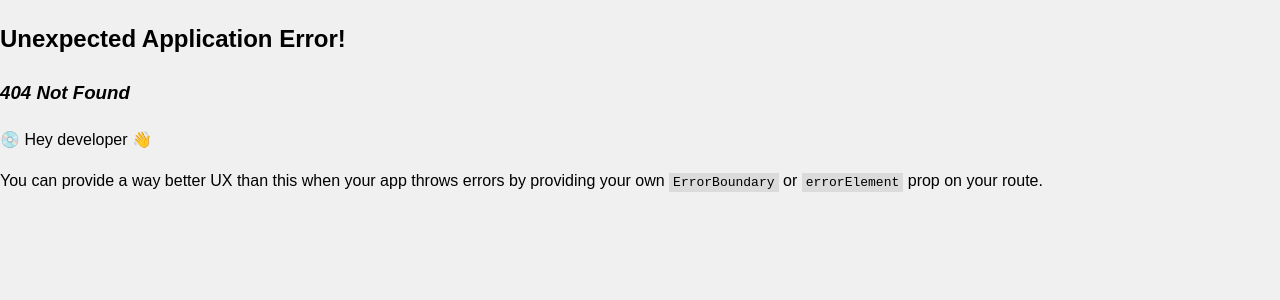
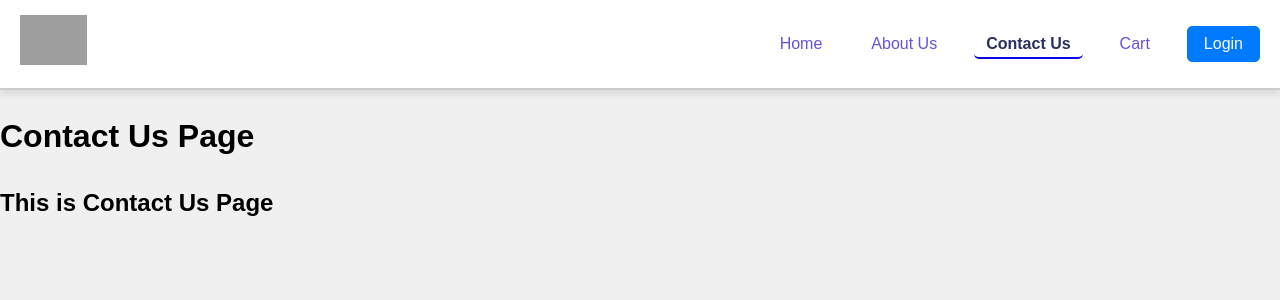
Before and after one commit to rajushah404/React-Chapter-1, a React (Vite) app: page /contact in a window 1280 px wide. Before the commit this address had no page. Shown: the top 300 px of the page. Built offline with nearby package versions, Linux system fonts and the light colour scheme; grey boxes are pictures that could not be loaded.

Commit message:
router added

```diff
--- a/index.css
+++ b/index.css
@@ -3,11 +3,8 @@ body {
   margin: 0;
   padding: 0;
   font-family: 'Arial', sans-serif;
-  /* Classic, simple font */
-  background-color: #f0f0f0;
-  /* Light gray background */
-  color: #000;
-  /* Black text */
+  background-color: #f0f0f0; /* Light gray background */
+  color: #000; /* Black text */
   line-height: 1.6;
 }
 
@@ -16,46 +13,69 @@ body {
   display: flex;
   justify-content: space-between;
   align-items: center;
-  padding: 10px 20px;
-  background-color: #fff;
-  /* White background */
-  border-bottom: 1px solid #ccc;
-  /* Simple border */
+  padding: 15px 20px;
+  background-color: #fff; /* White background */
+  border-bottom: 2px solid #ccc; /* Subtle bottom border */
+  box-shadow: 0px 4px 8px rgba(0, 0, 0, 0.1); /* Soft shadow */
 }
 
 .logo-container .logo {
   height: 50px;
 }
 
+/* Navigation Styles */
 .nav-items ul {
   list-style: none;
   display: flex;
-  gap: 20px;
+  gap: 25px;
   margin: 0;
   padding: 0;
+  align-items: center;
 }
 
 .nav-items ul li {
   font-size: 16px;
   cursor: pointer;
-  color: #333;
-  /* Dark gray text */
+  font-weight: 500; /* Slightly bold */
 }
 
-.nav-items ul li:hover {
-  color: #007bff;
-  /* Blue on hover */
-  text-decoration: underline;
+.nav-items ul li .nav-link {
+  text-decoration: none;
+  color: #6153e0; /* Dark gray */
+  transition: color 0.3s ease, font-weight 0.3s ease;
+  padding: 8px 12px;
+  border-radius: 5px;
 }
 
+/* Hover Effect */
+.nav-items ul li .nav-link:hover {
+  color: #007bff; /* Blue */
+  background-color: rgba(0, 123, 255, 0.1); /* Light blue hover effect */
+}
+
+/* Active Tab Styling */
+.nav-items ul li .nav-link.active {
+  font-weight: 700; /* Bold */
+  color: #2a2f5e; /* Orange-Red */
+  border-bottom: 2px solid #0b08eb; /* Underline effect */
+  padding-bottom: 5px;
+}
+
+/* Login Button */
 .login-btn {
   font-size: 16px;
-  border: 1px solid #000000;
+  border: 1px solid #007bff;
   border-radius: 5px;
   background-color: #007bff;
   color: #fff;
+  padding: 8px 16px;
   cursor: pointer;
-  transition: background-color 0.3s ease;
+  transition: background-color 0.3s ease, transform 0.2s ease;
+}
+
+.login-btn:hover {
+  background-color: #0056b3; /* Darker blue */
+  transform: scale(1.05); /* Slight pop effect */
 }
 
 /* Search and Filter Container */
@@ -64,9 +84,7 @@ body {
   justify-content: center;
   align-items: center;
   gap: 10px;
-  /* Space between elements */
-  margin-bottom: 20px;
-  margin-top: 20px;
+  margin: 20px 0;
 }
 
 .search-filter-container input {
@@ -91,8 +109,7 @@ body {
 }
 
 .search-filter-container .search-btn:hover,
-.search-filter-container .filter-btn:hover,
-.login-btn:hover {
+.search-filter-container .filter-btn:hover {
   background-color: #0056b3;
 }
 
@@ -108,66 +125,62 @@ body {
 .res-card {
   width: 220px;
   border: 1px solid #ccc;
-  /* Simple border */
-  border-radius: 5px;
-  /* Slightly rounded corners */
+  border-radius: 8px;
   padding: 10px;
   background: #fff;
-  /* White background */
   text-align: left;
   cursor: pointer;
+  transition: transform 0.2s ease, box-shadow 0.2s ease;
+}
+
+.res-card:hover {
+  transform: translateY(-5px); /* Lifting effect */
+  box-shadow: 0px 4px 10px rgba(0, 0, 0, 0.15); /* Slight shadow */
 }
 
 .res-card .res-logo {
   width: 100%;
   height: 150px;
-  margin-left: 30px;
   object-fit: cover;
-  border-radius: 5px;
-  /* Slightly rounded corners */
+  border-radius: 8px;
 }
 
 .res-card h3 {
   margin: 10px 0 5px;
   font-size: 18px;
   color: #007bff;
-  /* Blue text */
 }
 
 .res-card h4 {
   margin: 5px 0;
   font-size: 14px;
   color: #333;
-  /* Dark gray text */
 }
 
 .res-card p {
   margin: 5px 0;
   font-size: 12px;
   color: #666;
-  /* Gray text */
 }
 
+/* Rating */
 .res-card .rating {
   display: flex;
   align-items: center;
   font-size: 12px;
   color: #ff9800;
-  /* Orange text */
 }
 
 .res-card .rating span {
   margin-left: 5px;
 }
 
-/* Footer Styles */
+/* Footer */
 .footer {
   text-align: center;
   padding: 10px;
   background-color: #fff;
-  /* White background */
   border-top: 1px solid #ccc;
-  /* Simple border */
   margin-top: 20px;
 }
 
@@ -175,7 +188,6 @@ body {
   margin: 0;
   font-size: 12px;
   color: #333;
-  /* Dark gray text */
 }
 
 /* Shimmer Loading Effect */
@@ -191,9 +203,7 @@ body {
   height: 300px;
   width: 250px;
   background: #e0e0e0;
-  /* Light gray background */
   border-radius: 5px;
-  /* Slightly rounded corners */
 }
 
 /* Responsive Design */
@@ -223,4 +233,9 @@ body {
     width: 100%;
     max-width: 150px;
   }
+
+  .res-container {
+    flex-direction: column;
+    align-items: center;
+  }
 }
--- a/src/App.js
+++ b/src/App.js
@@ -2,14 +2,17 @@ import React from "react";
 import ReactDOM from "react-dom/client";
 import Header from "./components/Header";
 import Body from "./components/Body";
-import { createBrowserRouter, RouterProvider } from "react-router-dom";
+import { createBrowserRouter, RouterProvider, Outlet } from "react-router-dom";
 import About from "./components/About";
+import ContactUs from "./components/ContactUs";
+import Cart from "./components/Cart";
+import Error from "./components/Error";
 
 const AppLayout = () => {
   return (
     <div className="app">
       <Header />
-      <Body />
+      <Outlet />
     </div>
   );
 };
@@ -18,10 +21,25 @@ const appRouter = createBrowserRouter([
   {
     path: "/",
     element: <AppLayout />,
+    children: [
+      {
+        path: "/",
+        element: <Body />,
+      },
+      {
+        path: "/about",
+        element: <About />,
+      },
+      {
+        path: "/contact",
+        element: <ContactUs />,
+      },
+    ],
+    errorElement: <Error />,
   },
   {
-    path: "/about",
-    element: <About />,
+    path: "/cart",
+    element: <Cart />,
   },
 ]);
 
--- /dev/null
+++ b/src/components/Cart.js
@@ -0,0 +1,10 @@
+const Cart = () => {
+  return (
+    <div>
+      <h1>Cart</h1>
+      <h2>This is cart page</h2>
+    </div>
+  );
+};
+
+export default Cart;
--- /dev/null
+++ b/src/components/ContactUs.js
@@ -0,0 +1,10 @@
+const ContactUs = () => {
+  return (
+    <div>
+      <h1>Contact Us Page</h1>
+      <h2>This is Contact Us Page</h2>
+    </div>
+  );
+};
+
+export default ContactUs;
--- /dev/null
+++ b/src/components/Error.js
@@ -0,0 +1,43 @@
+import { useRouteError } from "react-router-dom";
+
+export default function Error() {
+  const err = useRouteError();
+  console.log(err);
+  return (
+    <div
+      style={{
+        display: "flex",
+        flexDirection: "column",
+        alignItems: "center",
+        justifyContent: "center",
+        height: "100vh",
+        backgroundColor: "#f8f8f8",
+        color: "#333",
+        textAlign: "center",
+        padding: "20px",
+      }}
+    >
+      <h1
+        style={{ fontSize: "24px", fontWeight: "bold", marginBottom: "10px" }}
+      >
+        Oops!
+      </h1>
+      <p style={{ fontSize: "16px", marginBottom: "20px" }}>
+        Something went wrong or the page was not found.
+      </p>
+      <p>{err.error.message}</p>
+      <a
+        href="/"
+        style={{
+          padding: "10px 20px",
+          backgroundColor: "#007bff",
+          color: "#fff",
+          textDecoration: "none",
+          borderRadius: "5px",
+        }}
+      >
+        Go Home
+      </a>
+    </div>
+  );
+}
--- a/src/components/Header.js
+++ b/src/components/Header.js
@@ -1,13 +1,9 @@
-import { useState, useEffect } from "react";
+import { useState } from "react";
+import { NavLink } from "react-router-dom"; // Use NavLink instead of Link
 import { LOGO_URL } from "../utils/constants";
 
 const Header = () => {
   const [login, setLogin] = useState("Login");
-  console.log("Header Rendered");
-
-  useEffect(()=>{
-    console.log("UseEffect Called");
-  },[login]);
 
   return (
     <div className="header">
@@ -16,15 +12,29 @@ const Header = () => {
       </div>
       <div className="nav-items">
         <ul>
-          <li>Home</li>
-          <li>About Us</li>
-          <li>Contact Us</li>
-          <li>Cart</li>
+          <li>
+            <NavLink to="/" className="nav-link">
+              Home
+            </NavLink>
+          </li>
+          <li>
+            <NavLink to="/about" className="nav-link">
+              About Us
+            </NavLink>
+          </li>
+          <li>
+            <NavLink to="/contact" className="nav-link">
+              Contact Us
+            </NavLink>
+          </li>
+          <li>
+            <NavLink to="/cart" className="nav-link">
+              Cart
+            </NavLink>
+          </li>
           <button
             className="login-btn"
-            onClick={() => {
-              login === "Login" ? setLogin("Logout") : setLogin("Login");
-            }}
+            onClick={() => setLogin(login === "Login" ? "Logout" : "Login")}
           >
             {login}
           </button>
```
Also changed, not shown: ReactNotes/Notes/route.txt.
